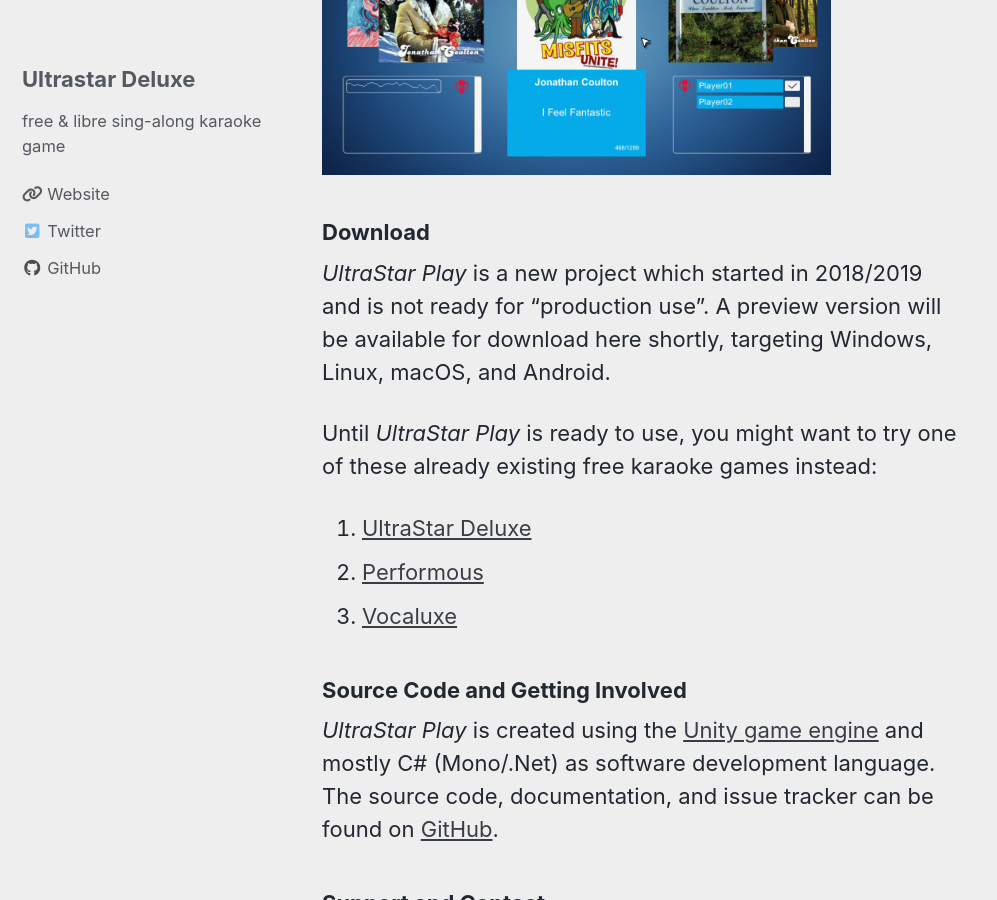
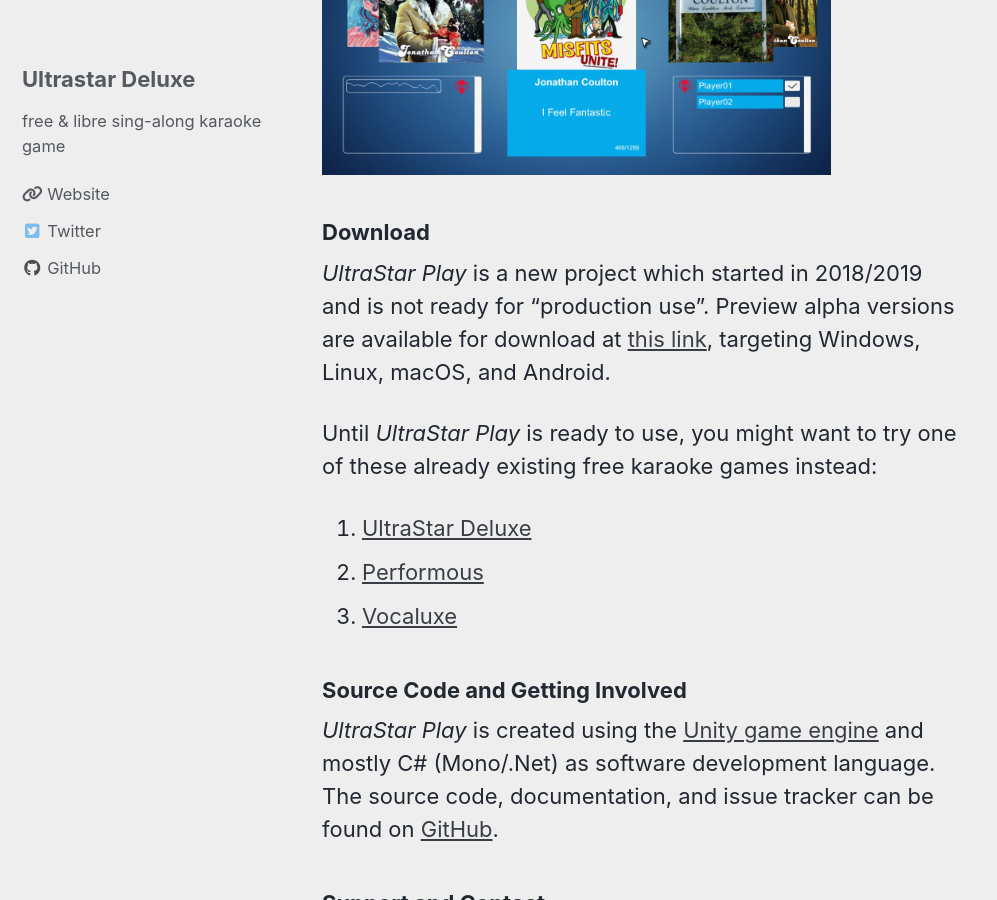
Before and after one commit to UltraStar-Deluxe/ultrastar-play.github.io, a Jekyll site: the page built from _pages/home.md, in a window 1280 px wide and 900 px high, scrolled down 1142 px. Shown: the whole window, without its empty margins (0-997 px from the left). Built offline with Jekyll 4.4.1, drawn with Linux system fonts in a browser that asks for light colours; cached includes are drawn as plain includes; nearby versions of some CDN libraries.

Commit message:
Update home.md

```diff
--- a/_pages/home.md
+++ b/_pages/home.md
@@ -18,7 +18,7 @@
 
 ### Download
 
-_UltraStar Play_ is a new project which started in 2018/2019 and is not ready for "production use". A preview version will be available for download here shortly,
+_UltraStar Play_ is a new project which started in 2018/2019 and is not ready for "production use". Preview alpha versions are available for download at [this link](https://github.com/UltraStar-Deluxe/Play/releases),
 targeting Windows, Linux, macOS, and Android.
 
 Until _UltraStar Play_ is ready to use, you might want to try one of these already existing free karaoke games instead:
```
